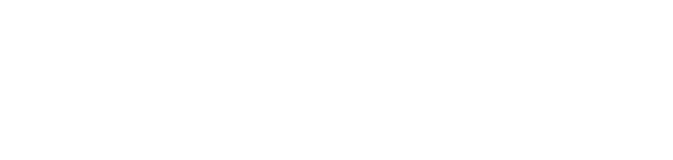
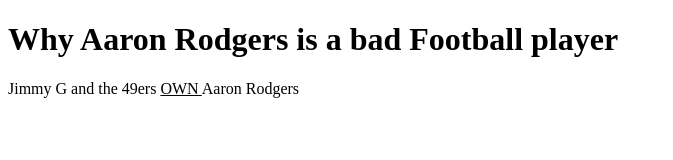
Before and after one commit to eo4635/My-repository, a plain HTML site: page index.html in a window 1280 px wide. Shown: the whole page, without its empty margins (0-673 px from the left). Drawn offline with Linux system fonts and the light colour scheme.

Commit message:
started first paragraph and heading

```diff
--- a/index.html
+++ b/index.html
@@ -1,6 +1,8 @@
 <!DOCTYPE html>
 <html>
  <body>
+  <h1>Why <b>Aaron Rodgers is a bad Football player</b></h1>
+  <p> Jimmy G and the 49ers <u> OWN </u> Aaron Rodgers </p>
 
  </body>
 </html>
```
